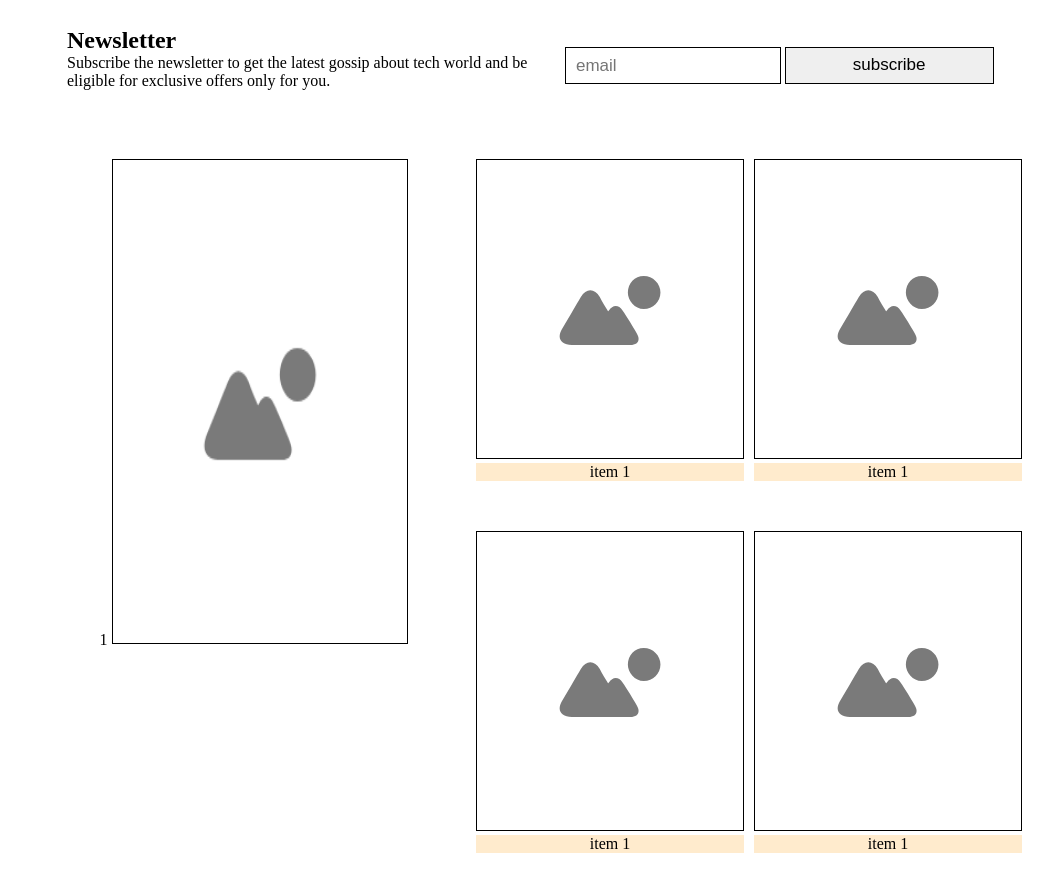
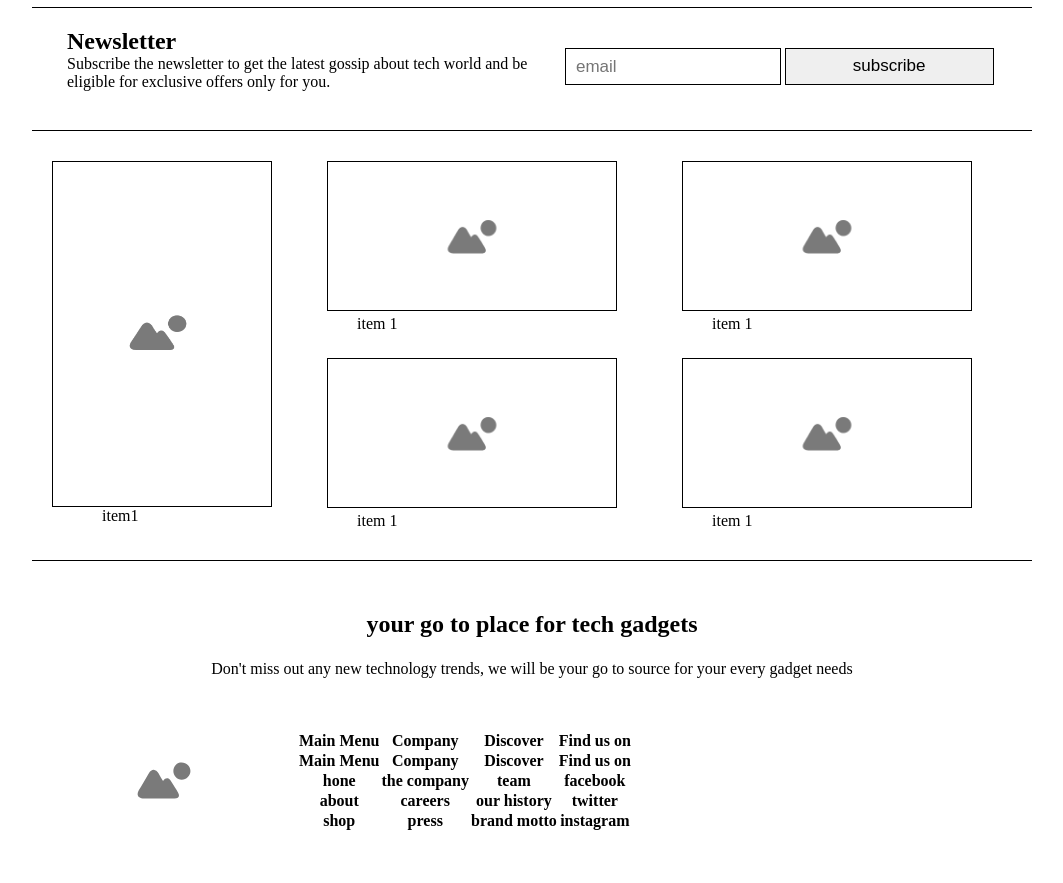
Before and after one commit to igurkirat/assignment22, a plain HTML site: page index.html in a window 1280 px wide. Shown: the part 849-1732 px from the top of the page, without its empty margins (108-1171 px from the left). After the commit the page ends 1687 px from the top, so only its background shows below. Drawn offline with Linux system fonts and the light colour scheme.

Commit message:
26th updates

```diff
--- a/index.html
+++ b/index.html
@@ -74,25 +74,126 @@
       </div>
     </div>
     <div class="content3">
-      <div class="item1">1
+      <div class="item1">
+        <div class="image">
         <img src="res/img04.png" alt="img4">
       </div>
-      <div>
+      <div class="caption">
+        item1
+      </div>
+      </div>
+      <div class="square">
+        <div>
         <img src="res/img04.png" alt="img4">
+
+        </div>
+        <div class="caption">item 1</div>
+
+      </div>
+      <div class="square">
+        <div>
+        <img src="res/img04.png" alt="img4">
+      </div>
+        <div class="caption">item 1</div>
+
+      </div><div class="square">
+        <div>
+        <img src="res/img04.png" alt="img4">
+      </div>
+        <div class="caption">item 1</div>
+
+      </div><div class="square">
+        <div>
+        <img src="res/img04.png" alt="img4">
+      </div>
         <div class="caption">item 1</div>
       </div>
-      <div>
-        <img src="res/img04.png" alt="img4">
-        <div class="caption">item 1</div>
+
+
+    </div>
+    <div class="content4">
+      <h2>your go to place for tech gadgets</h2>
+      <p>Don't miss out any new technology trends, we will be your go to source for your every gadget needs </p>
+    </div>
+    <div class="footer">
+      <div class="left">
+        <img src="res/img05.png" alt="img05">
       </div>
-      <div>
-        <img src="res/img04.png" alt="img4">
-        <div class="caption">item 1</div>
+      <div class="left">
+        <table>
+          <tr>
+            <th>
+              Main Menu
+            </th>
+            <th>
+              Company
+            </th>
+            <th>
+              Discover
+            </th>
+            <th>
+              Find us on
+            </th>
+          </tr>
+          <tr>
+            <th>
+              Main Menu
+            </th>
+            <th>
+              Company
+            </th>
+            <th>
+              Discover
+            </th>
+            <th>
+              Find us on
+            </th>
+          </tr>
+          <tr>
+            <th>
+              hone
+            </th>
+            <th>
+              the company
+            </th>
+            <th>
+              team
+            </th>
+            <th>
+              facebook
+            </th>
+          </tr>
+          <tr>
+            <th>
+              about
+            </th>
+            <th>
+              careers
+            </th>
+            <th>
+              our history
+            </th>
+            <th>
+              twitter
+            </th>
+          </tr>
+          <tr>
+            <th>
+              shop
+            </th>
+            <th>
+              press
+            </th>
+            <th>
+              brand motto
+            </th>
+            <th>
+              instagram
+            </th>
+          </tr>
+        </table>
       </div>
-      <div>
-        <img src="res/img04.png" alt="img4">
-        <div class="caption">item 1</div>
-      </div>
+      <div class="right"></div>
 
     </div>
   </body>
--- a/style.css
+++ b/style.css
@@ -128,7 +128,7 @@
   display: grid;
   grid-column-gap: 20px;
   grid-template-columns: 50% 50%;
-
+  border-top: 1px solid black;
   width: 1000px;
   margin: auto;
   padding: 20px 35px;
@@ -163,36 +163,91 @@
 
 .content3{
   display: grid;
-  grid-template-columns: auto auto auto;
-  grid-gap: 10px;
-  height: 20%;
-  padding: 10px;
+  grid-template-columns: 26% 35% 35%;
+  grid-gap: 5px;
+  padding-top: 20px;
+  /* padding: 10px; */
   width : 1000px;
   margin: auto;
+  border-top: 1px solid black;
+  padding: 20px 0px;
+  border-bottom: 1px solid black;
 }
 
-.content3 > div {
+.square {
 
   text-align: center;
-  padding: 20px 0;
+  width : 100%;
+  padding: 10px;
 
+  height: 100%;
 }
 
-.content3 img{
-border: 1px solid black;
+
+
+.square img{
+height: 150px;
+
+padding: 2px 80px;
+border : 1px solid black;
 }
-.content3 .caption{
-background-color: blanchedalmond;
-text-align: center;
+.square .caption{
+/* background-color: blanchedalmond; */
+float: left;
+padding-left: 50px;
 }
 
 .item1 {
   grid-row: 1/3;
+
+  margin: 0px 20px;
+  padding: 10px 0px;
+
+}
+.item1 .image{
+  border : 1px solid black;
+  padding: 45px 30px;
+
 }
 .item1 img{
-  height: 70%;
-  width: 70%;
+  margin: 50px 0px;
+  width : 150px;
+  height: 150px;
+
+
 }
 .item1 .caption {
+  float: left;
+padding-left: 50px;
+}
+
+.content4{
+  text-align: center;
+  width: 1000px;
+  margin: auto;
+  padding: 30px;
 
 }
+.content4 h2{
+  padding: 20px;
+}
+.content4 p{
+  padding: 2px;
+}
+
+.footer{
+  width:1000px;
+  margin: auto;
+  display: grid;
+
+  grid-template-columns: 26% 74%;
+  grid-gap: 5px;
+  padding-top: 20px;
+}
+
+.footer .left{
+  float: left;
+}
+.footer .right{
+  float: left;
+}
```
